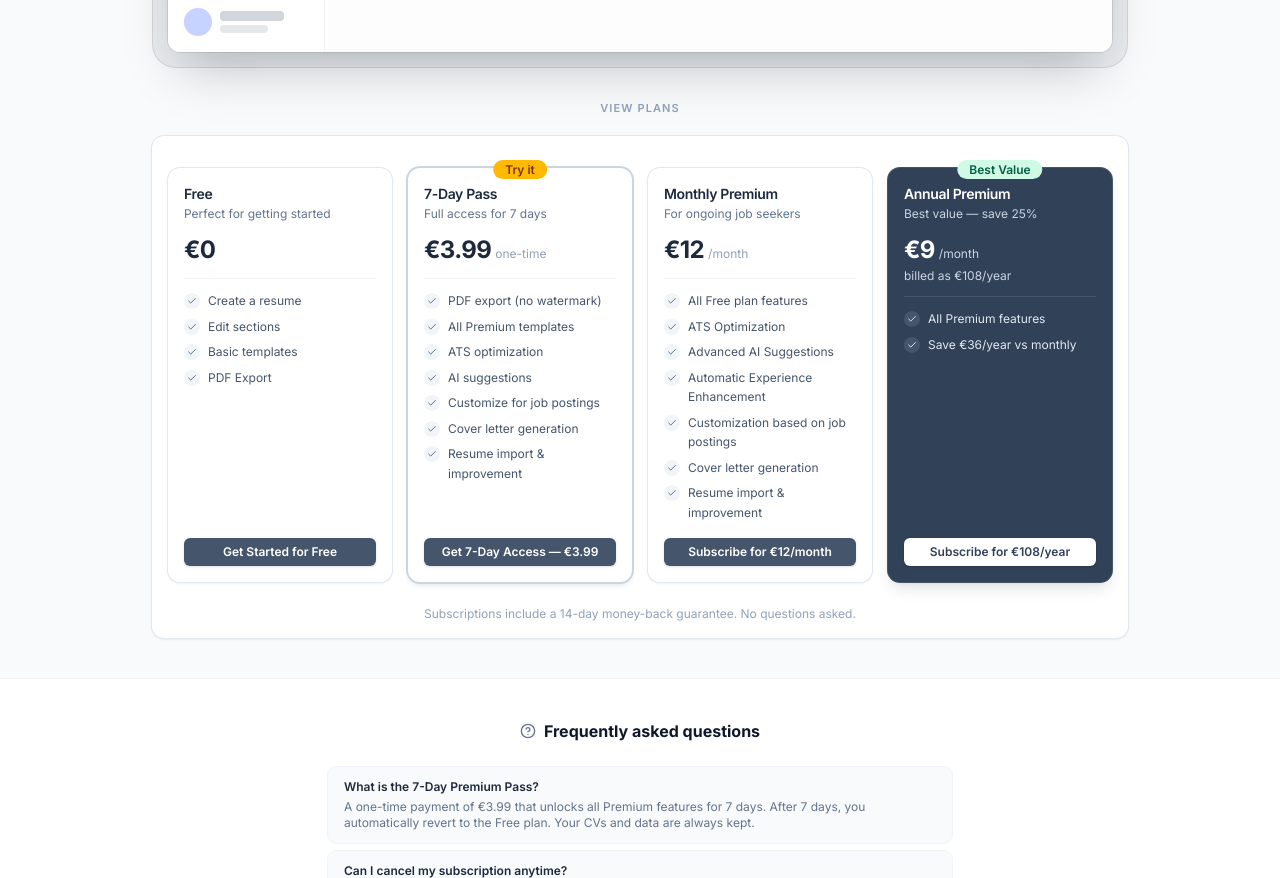
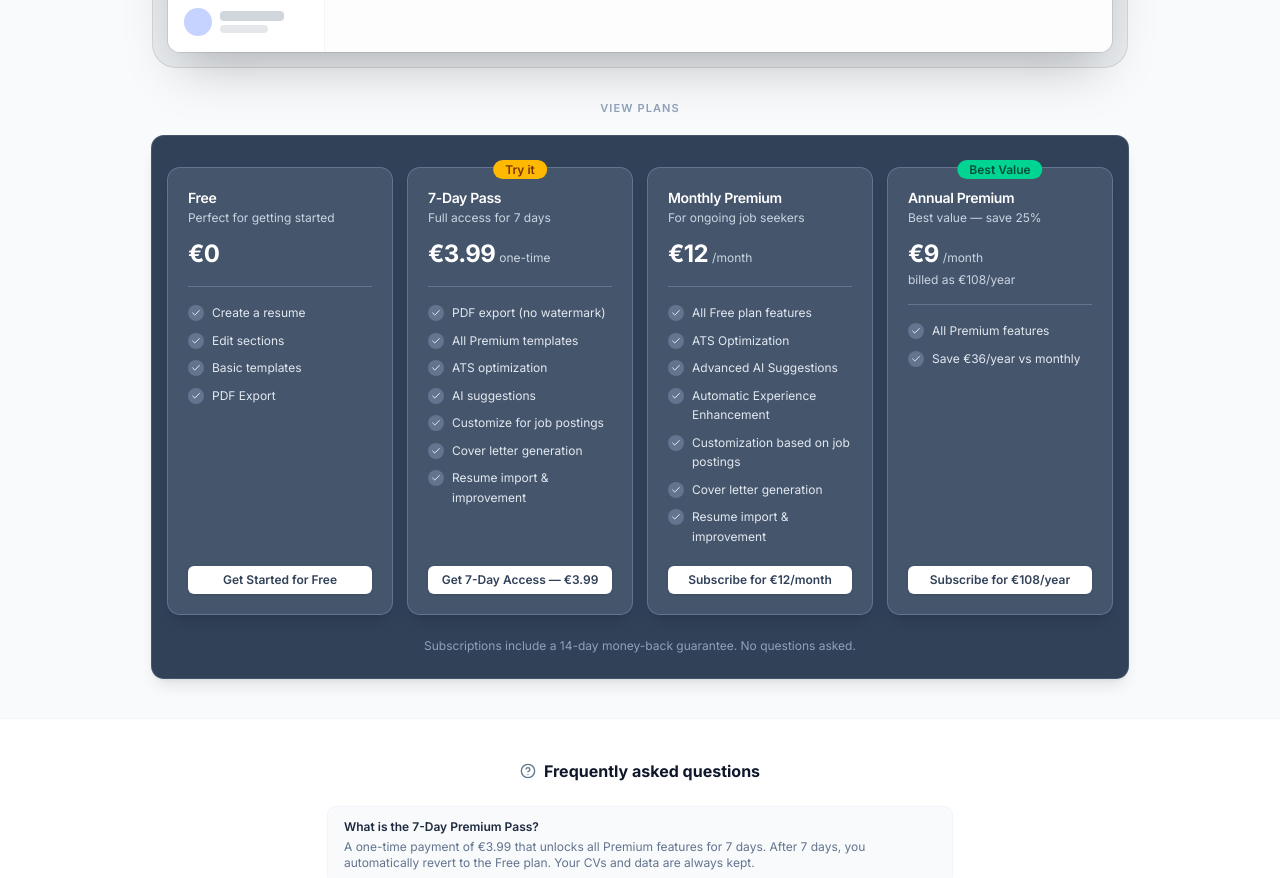
Before and after one commit to Ncarmend/MYCVCRAFT, a Next.js app: page /pricing in a window 1280 px wide. Shown: the part 600-1478 px from the top of the page. Built offline with nearby package versions, Linux system fonts and the light colour scheme; no server answers.

Commit message:
cartes commit

```diff
--- a/app/pricing/page.tsx
+++ b/app/pricing/page.tsx
@@ -236,8 +236,8 @@ export default function PricingPage() {
           </p>
         </div>
 
-        {/* Card-styled wrapper — same look as PricingCard (non-highlighted) */}
-        <div className="rounded-xl bg-white px-4 pb-4 pt-8 shadow-sm ring-1 ring-slate-200">
+        {/* Unified dark wrapper — matches card bg */}
+        <div className="rounded-xl bg-slate-700 px-4 pb-6 pt-8 shadow-lg ring-1 ring-slate-600">
           <div className="grid grid-cols-1 items-stretch gap-4 sm:grid-cols-2 lg:grid-cols-4">
 
             {/* Free */}
@@ -287,7 +287,6 @@ export default function PricingPage() {
               billingNote={T.annualBilledAs}
               badge={T.bestValue}
               badgeVariant="green"
-              highlighted
               ctaLabel={T.annualCtaLabel}
               onSelect={() => handleCheckout("ANNUAL")}
               loading={loadingPlan === "ANNUAL"}
--- a/components/pricing/PricingCard.tsx
+++ b/components/pricing/PricingCard.tsx
@@ -13,7 +13,6 @@ interface PricingCardProps {
   features: string[];
   badge?: string;
   badgeVariant?: "amber" | "green";
-  highlighted?: boolean;
   currentPlan?: boolean;
   ctaLabel: string;
   onSelect: () => void;
@@ -29,26 +28,14 @@ export function PricingCard({
   features,
   badge,
   badgeVariant = "amber",
-  highlighted = false,
   currentPlan = false,
   ctaLabel,
   onSelect,
   loading = false,
 }: PricingCardProps) {
-  // Non-highlighted cards with a badge get a slightly stronger border
-  const hasFeaturedBorder = badge && !highlighted;
+  return (
+    <div className="relative flex h-full flex-col rounded-xl bg-slate-600 p-5 shadow-lg ring-1 ring-slate-500">
 
-  return (
-    <div
-      className={cn(
-        "relative flex h-full flex-col rounded-xl p-4",
-        highlighted
-          ? "bg-slate-700 text-white shadow-lg ring-1 ring-slate-600"
-          : hasFeaturedBorder
-          ? "bg-white shadow-md ring-2 ring-slate-300"
-          : "bg-white shadow-sm ring-1 ring-slate-200"
-      )}
-    >
       {/* Badge */}
       {badge && (
         <div className="absolute -top-3 left-1/2 -translate-x-1/2">
@@ -56,7 +43,7 @@ export function PricingCard({
             className={cn(
               "whitespace-nowrap rounded-full px-3 py-0.5 text-xs font-semibold",
               badgeVariant === "green"
-                ? "bg-emerald-100 text-emerald-800"
+                ? "bg-emerald-400 text-emerald-900"
                 : "bg-amber-400 text-amber-900"
             )}
           >
@@ -66,108 +53,48 @@ export function PricingCard({
       )}
 
       {/* Header */}
-      <div className="mb-3">
-        <h3
-          className={cn(
-            "text-sm font-semibold tracking-tight",
-            highlighted ? "text-white" : "text-slate-800"
-          )}
-        >
-          {name}
-        </h3>
-        <p
-          className={cn(
-            "mt-0.5 text-xs",
-            highlighted ? "text-slate-300" : "text-slate-500"
-          )}
-        >
-          {description}
-        </p>
+      <div className="mb-4">
+        <h3 className="text-sm font-semibold tracking-tight text-white">{name}</h3>
+        <p className="mt-0.5 text-xs text-slate-300">{description}</p>
 
         {/* Price */}
         <div className="mt-3">
           <div className="flex items-baseline gap-1">
-            <span
-              className={cn(
-                "text-2xl font-bold tracking-tight",
-                highlighted ? "text-white" : "text-slate-800"
-              )}
-            >
+            <span className="text-2xl font-bold tracking-tight text-white">
               {price === 0 ? "€0" : `€${price}`}
             </span>
             {price > 0 && (
-              <span
-                className={cn(
-                  "text-xs",
-                  highlighted ? "text-slate-300" : "text-slate-400"
-                )}
-              >
-                {perMonth}
-              </span>
+              <span className="text-xs text-slate-300">{perMonth}</span>
             )}
           </div>
           {billingNote && (
-            <p
-              className={cn(
-                "mt-0.5 text-xs",
-                highlighted ? "text-slate-300" : "text-slate-400"
-              )}
-            >
-              {billingNote}
-            </p>
+            <p className="mt-0.5 text-xs text-slate-300">{billingNote}</p>
           )}
         </div>
       </div>
 
       {/* Divider */}
-      <div
-        className={cn(
-          "mb-3 border-t",
-          highlighted ? "border-slate-600" : "border-slate-100"
-        )}
-      />
+      <div className="mb-4 border-t border-slate-500" />
 
       {/* Features */}
-      <ul className="mb-4 flex-1 space-y-1.5">
+      <ul className="mb-5 flex-1 space-y-2">
         {features.map((feature) => (
           <li key={feature} className="flex items-start gap-2">
-            <div
-              className={cn(
-                "mt-0.5 flex h-4 w-4 shrink-0 items-center justify-center rounded-full",
-                highlighted ? "bg-slate-600" : "bg-slate-100"
-              )}
-            >
-              <Check
-                className={cn(
-                  "h-2.5 w-2.5",
-                  highlighted ? "text-white" : "text-slate-600"
-                )}
-              />
+            <div className="mt-0.5 flex h-4 w-4 shrink-0 items-center justify-center rounded-full bg-slate-500">
+              <Check className="h-2.5 w-2.5 text-white" />
             </div>
-            <span
-              className={cn(
-                "text-xs leading-relaxed",
-                highlighted ? "text-slate-200" : "text-slate-600"
-              )}
-            >
-              {feature}
-            </span>
+            <span className="text-xs leading-relaxed text-slate-200">{feature}</span>
           </li>
         ))}
       </ul>
 
-      {/* CTA */}
+      {/* CTA — white on dark card, turns green on hover */}
       <Button
         onClick={onSelect}
         loading={loading}
         disabled={currentPlan}
         size="sm"
-        className={cn(
-          "mt-auto w-full text-xs font-semibold",
-          highlighted
-            ? "bg-white text-slate-700 hover:bg-slate-50"
-            : "bg-slate-600 text-white hover:bg-slate-700"
-        )}
+        className="mt-auto w-full bg-white text-xs font-semibold text-slate-700 hover:bg-green-600 hover:text-white active:bg-green-700 active:text-white transition-colors duration-200"
       >
         {currentPlan ? "Current plan" : ctaLabel}
       </Button>
```
